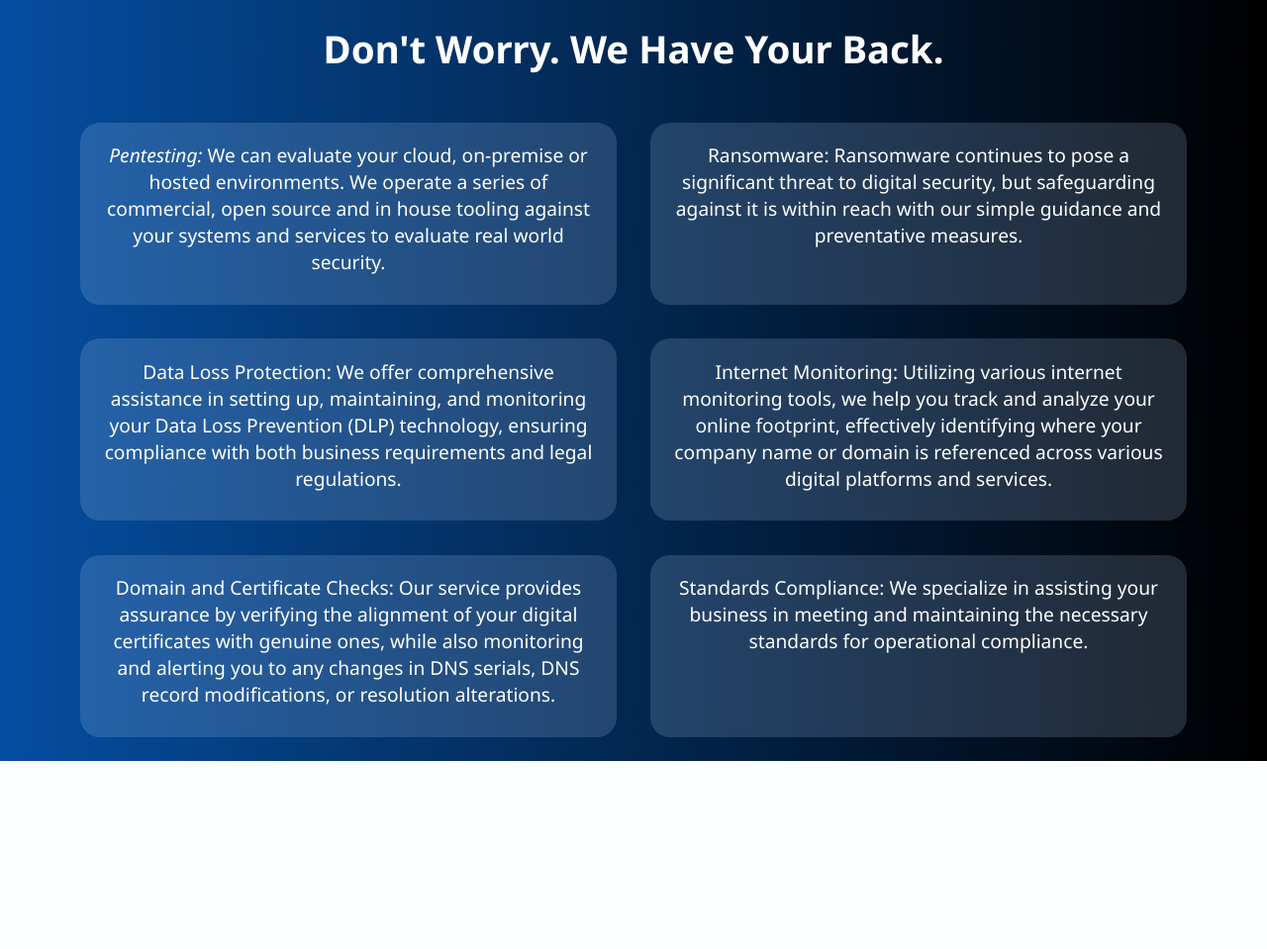
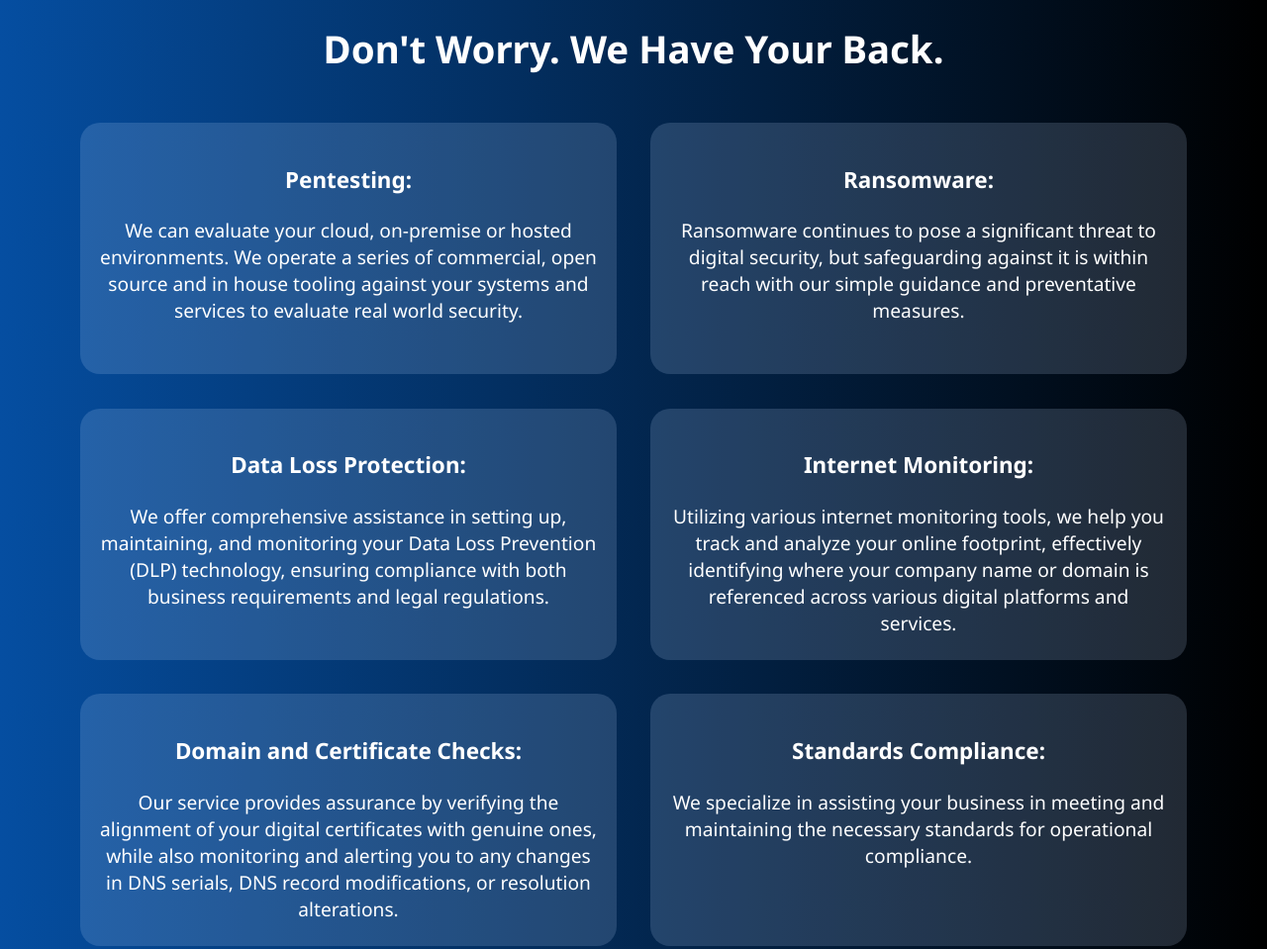
Before and after one commit to INoScopedJFK13/INoScopedJFK13.github.io, a plain HTML site: page index.html in a window 1280 px wide. Shown: the part 1800-2759 px from the top of the page at 99% size. Before the commit the page ends 2569 px from the top, so only its background shows below. Drawn offline with Linux system fonts and the light colour scheme.

Commit message:
Update index.html

```diff
--- a/index.html
+++ b/index.html
@@ -80,12 +80,12 @@
 
 <div class="services">
 
-    <div class="item1"><em>Pentesting:</em> We can evaluate your cloud, on-premise or hosted environments. We operate a series of commercial, open source and in house tooling against your systems and services to evaluate real world security.</div>
-    <div class="item2">Ransomware: Ransomware continues to pose a significant threat to digital security, but safeguarding against it is within reach with our simple guidance and preventative measures.</div>
-    <div class="item3">Data Loss Protection: We offer comprehensive assistance in setting up, maintaining, and monitoring your Data Loss Prevention (DLP) technology, ensuring compliance with both business requirements and legal regulations. </div>
-    <div class="item4">Internet Monitoring: Utilizing various internet monitoring tools, we help you track and analyze your online footprint, effectively identifying where your company name or domain is referenced across various digital platforms and services.</div>
-    <div class="item5">Domain and Certificate Checks: Our service provides assurance by verifying the alignment of your digital certificates with genuine ones, while also monitoring and alerting you to any changes in DNS serials,  DNS record modifications, or resolution alterations.</div>
-    <div class="item6">Standards Compliance: We specialize in assisting your business in meeting and maintaining the necessary standards for operational compliance.</div>
+    <div class="item1"><h3>Pentesting:</h3> We can evaluate your cloud, on-premise or hosted environments. We operate a series of commercial, open source and in house tooling against your systems and services to evaluate real world security.</div>
+    <div class="item2"><h3>Ransomware:</h3> Ransomware continues to pose a significant threat to digital security, but safeguarding against it is within reach with our simple guidance and preventative measures.</div>
+    <div class="item3"><h3>Data Loss Protection:</h3> We offer comprehensive assistance in setting up, maintaining, and monitoring your Data Loss Prevention (DLP) technology, ensuring compliance with both business requirements and legal regulations. </div>
+    <div class="item4"><h3>Internet Monitoring:</h3> Utilizing various internet monitoring tools, we help you track and analyze your online footprint, effectively identifying where your company name or domain is referenced across various digital platforms and services.</div>
+    <div class="item5"><h3>Domain and Certificate Checks:</h3> Our service provides assurance by verifying the alignment of your digital certificates with genuine ones, while also monitoring and alerting you to any changes in DNS serials,  DNS record modifications, or resolution alterations.</div>
+    <div class="item6"><h3>Standards Compliance:</h3> We specialize in assisting your business in meeting and maintaining the necessary standards for operational compliance.</div>
 </div>
 
 <div></div>
```
